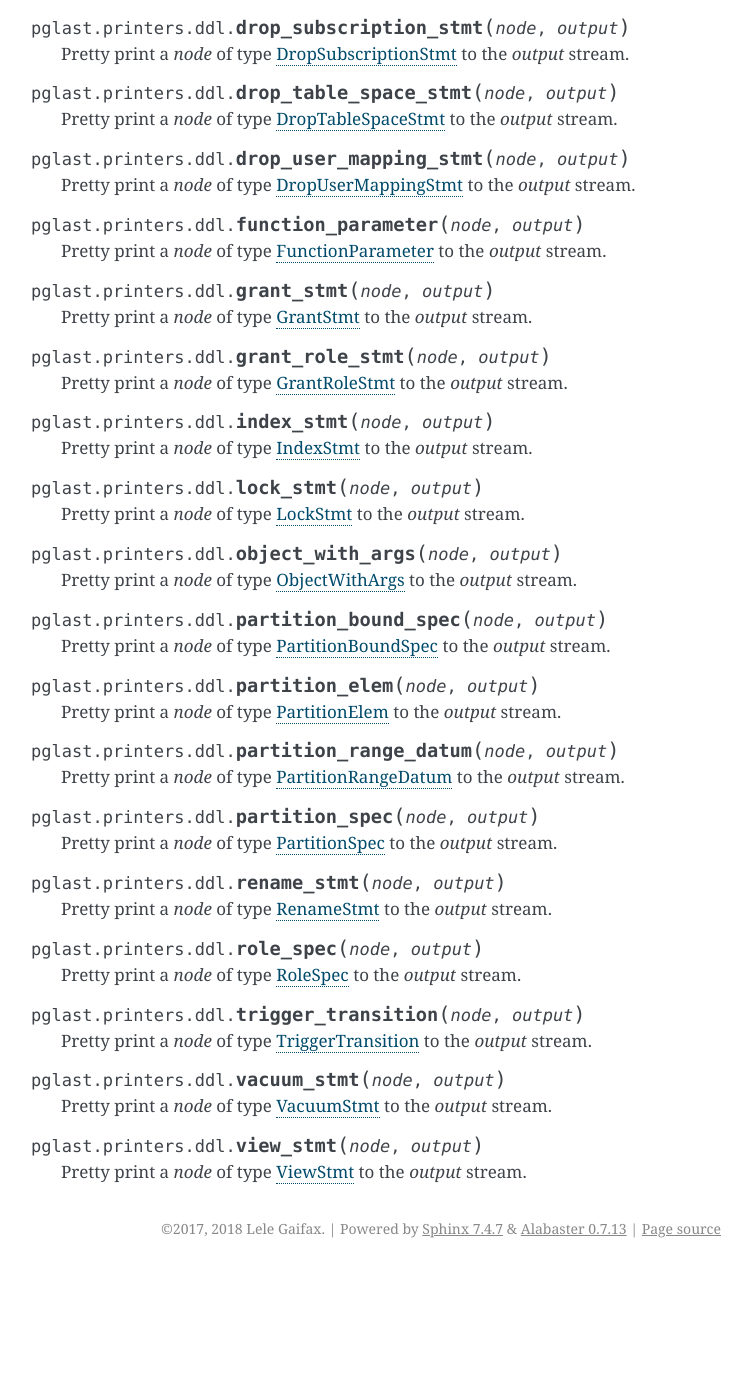
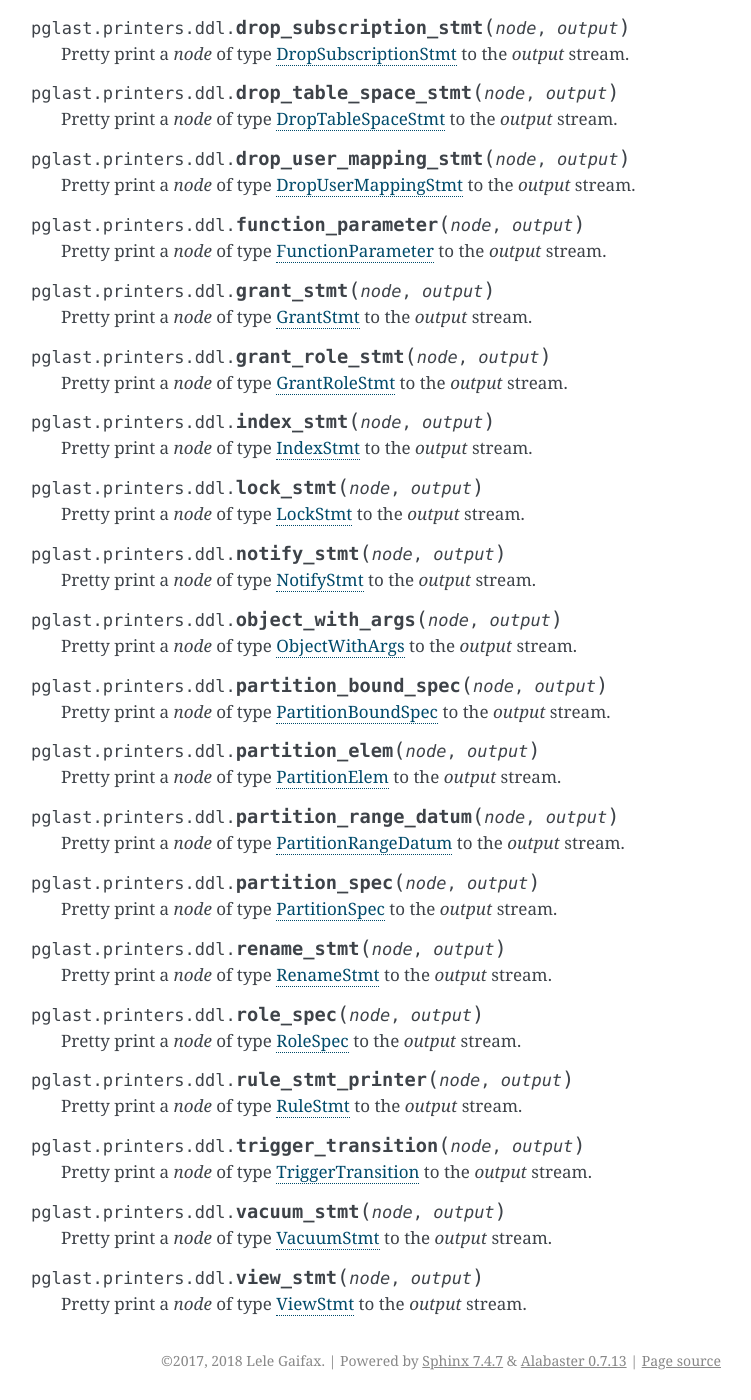
Before and after one commit to lelit/pglast, a Sphinx documentation site: the page built from docs/ddl.rst, in a window 1280 px wide and 1400 px high, scrolled down 3869 px. Shown: the whole window, without its empty margins (389-1140 px from the left). Built offline with Sphinx 7.4.7, drawn with Linux system fonts in a browser that asks for light colours; before the commit the page ends 5137 px from its top, so only the background shows below that.

Commit message:
Update printers doc

```diff
--- a/docs/ddl.rst
+++ b/docs/ddl.rst
@@ -387,6 +387,12 @@
 
    Pretty print a `node` of type `LockStmt <https://github.com/lfittl/libpg_query/blob/d710cb0/src/postgres/include/nodes/parsenodes.h#L3188>`__ to the `output` stream.
 
+.. index:: NotifyStmt
+
+.. function:: notify_stmt(node, output)
+
+   Pretty print a `node` of type `NotifyStmt <https://github.com/lfittl/libpg_query/blob/d710cb0/src/postgres/include/nodes/parsenodes.h#L2883>`__ to the `output` stream.
+
 .. index:: ObjectWithArgs
 
 .. function:: object_with_args(node, output)
@@ -429,6 +435,12 @@
 
    Pretty print a `node` of type `RoleSpec <https://github.com/lfittl/libpg_query/blob/d710cb0/src/postgres/include/nodes/parsenodes.h#L324>`__ to the `output` stream.
 
+.. index:: RuleStmt
+
+.. function:: rule_stmt_printer(node, output)
+
+   Pretty print a `node` of type `RuleStmt <https://github.com/lfittl/libpg_query/blob/d710cb0/src/postgres/include/nodes/parsenodes.h#L2867>`__ to the `output` stream.
+
 .. index:: TriggerTransition
 
 .. function:: trigger_transition(node, output)
```
